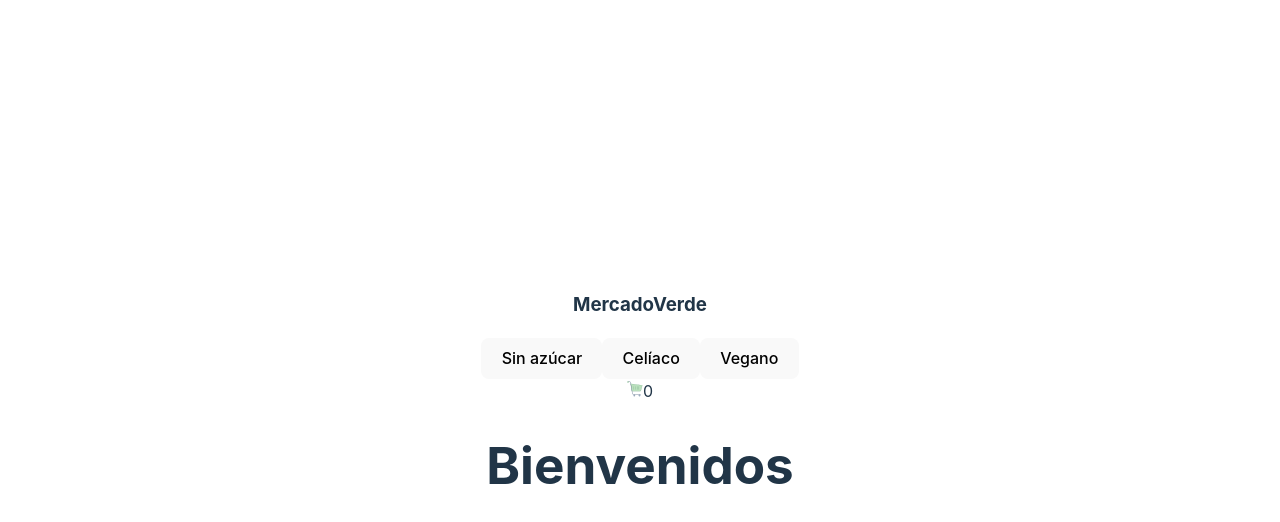
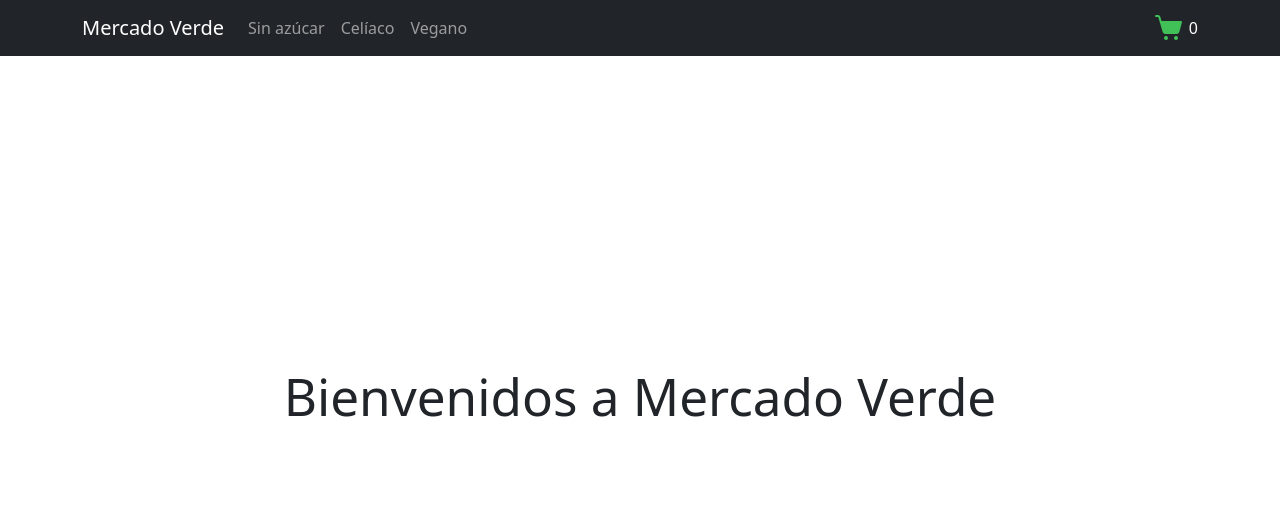
Before and after one commit to MariaNoelSilvera/mercadoverde-silvera, a React (Vite) app: page / in a window 1280 px wide. Shown: the top 522 px of the page. Built offline with nearby package versions, Linux system fonts and the light colour scheme.

Commit message:
Create landing page

```diff
--- a/package.json
+++ b/package.json
@@ -12,6 +12,7 @@
   "dependencies": {
     "bootstrap": "^5.3.2",
     "react": "^18.2.0",
+    "react-bootstrap": "^2.9.1",
     "react-dom": "^18.2.0"
   },
   "devDependencies": {
--- a/src/App.jsx
+++ b/src/App.jsx
@@ -1,16 +1,15 @@
-//import { useState } from 'react'
-import './App.css'
-import NavBar from './components/NavBar/NavBar';
-import ItemListContainer from './components/itemListContainer/itemListContainer'
+import "./App.css";
+import "bootstrap/dist/css/bootstrap.min.css";
+import NavBar from "./components/NavBar/NavBar";
+import ItemListContainer from "./components/itemListContainer/itemListContainer";
 
 function App() {
-
   return (
     <>
-  <NavBar/>
-  <ItemListContainer greeting={"Bienvenidos"}/>
-      </>
-  )
+      <NavBar />
+      <ItemListContainer greeting={"Bienvenidos a Mercado Verde"} />
+    </>
+  );
 }
 
 export default App;
--- a/src/components/CartWidget/CartWidget.jsx
+++ b/src/components/CartWidget/CartWidget.jsx
@@ -1,14 +1,13 @@
-import cart from './assets/cart.png'
+import cart from "./assets/cart.png";
 
 const CartWidget = () => {
-    return (
-        <div>
+  const cartCount = 0;
+  return (
+    <div style={{ display: "flex", alignItems: "center" }}>
+      <img src={cart} alt="cart-widget" style={{ marginRight: "5px" }} />
+      <span style={{ color: "white" }}>{cartCount}</span>
+    </div>
+  );
+};
 
-            <img src={cart} alt="cart-widget"/>
-            0
-        </div>
-
-    )
-}
-
-export default CartWidget
+export default CartWidget;
--- a/src/components/NavBar/NavBar.jsx
+++ b/src/components/NavBar/NavBar.jsx
@@ -1,17 +1,23 @@
+import { Navbar, Container, Nav } from "react-bootstrap";
 import CartWidget from "../CartWidget/CartWidget";
 
 const NavBar = () => {
-    return (
-        <nav>
-            <h3>MercadoVerde</h3>
-            <div>
-                <button>Sin azúcar</button>
-                <button>Celíaco</button>
-                <button>Vegano</button>
-            </div>
-            <CartWidget/>
-        </nav>
-    )
-}
+  return (
+    <Navbar bg="dark" variant="dark" expand="lg" fixed="top">
+      <Container>
+        <Navbar.Brand href="#home">Mercado Verde</Navbar.Brand>
+        <Navbar.Toggle aria-controls="basic-navbar-nav" />
+        <Navbar.Collapse id="basic-navbar-nav">
+          <Nav className="me-auto">
+            <Nav.Link href="#sugarFree">Sin azúcar</Nav.Link>
+            <Nav.Link href="#celiac">Celíaco</Nav.Link>
+            <Nav.Link href="#vegan">Vegano</Nav.Link>
+          </Nav>
+          <CartWidget />
+        </Navbar.Collapse>
+      </Container>
+    </Navbar>
+  );
+};
 
 export default NavBar;
--- a/src/components/itemListContainer/itemListContainer.jsx
+++ b/src/components/itemListContainer/itemListContainer.jsx
@@ -1,13 +1,16 @@
-/* eslint-disable react/prop-types */
-const ItemListContainer = ({greeting})  => {
+import PropTypes from "prop-types";
 
-    return (
-        <div>
-        <h1>
-           {greeting}
-        </h1>
-      </div>
-    )
-    }
+const ItemListContainer = ({ greeting }) => {
+  return (
+    <div>
+      <h1>{greeting}</h1>
+    </div>
+  );
+};
 
-    export default ItemListContainer;
+// Define prop types for ItemListContainer
+ItemListContainer.propTypes = {
+  greeting: PropTypes.string.isRequired,
+};
+
+export default ItemListContainer;
```
Also changed, not shown: src/components/CartWidget/assets/cart.png, 1 other file (tests, documents, lock files or other folders).
